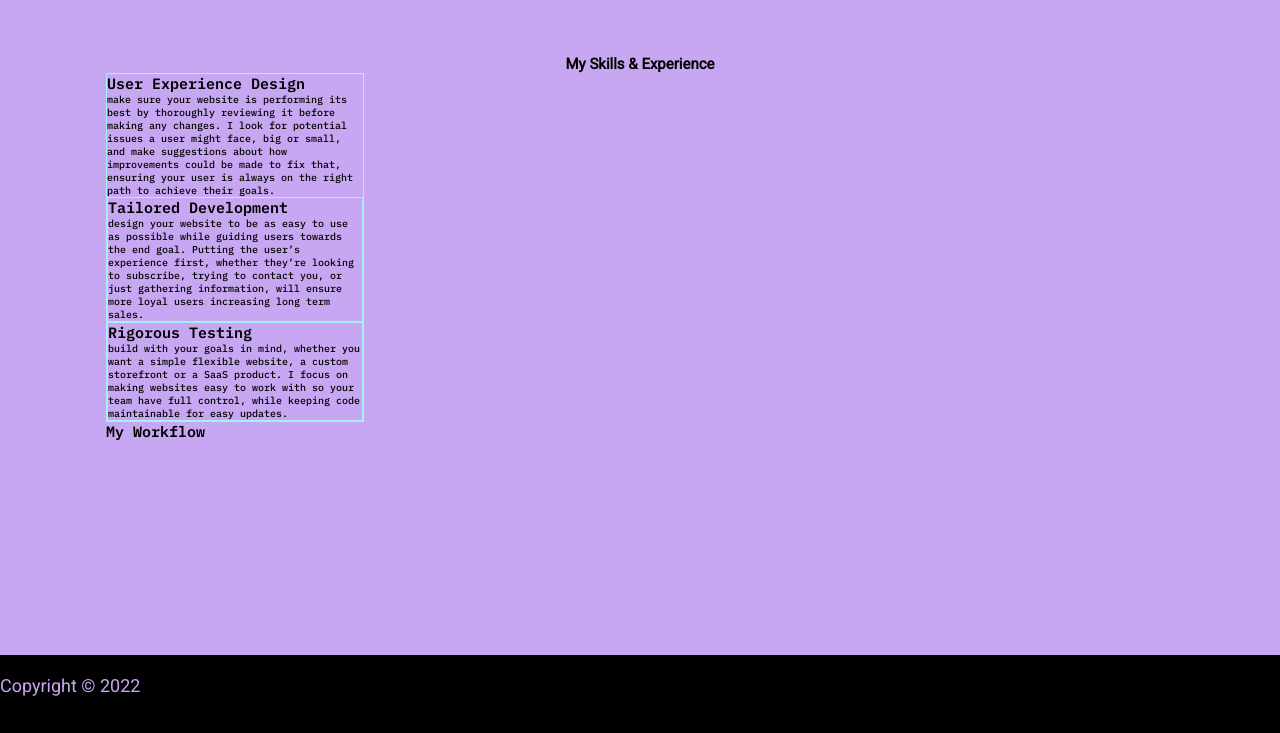
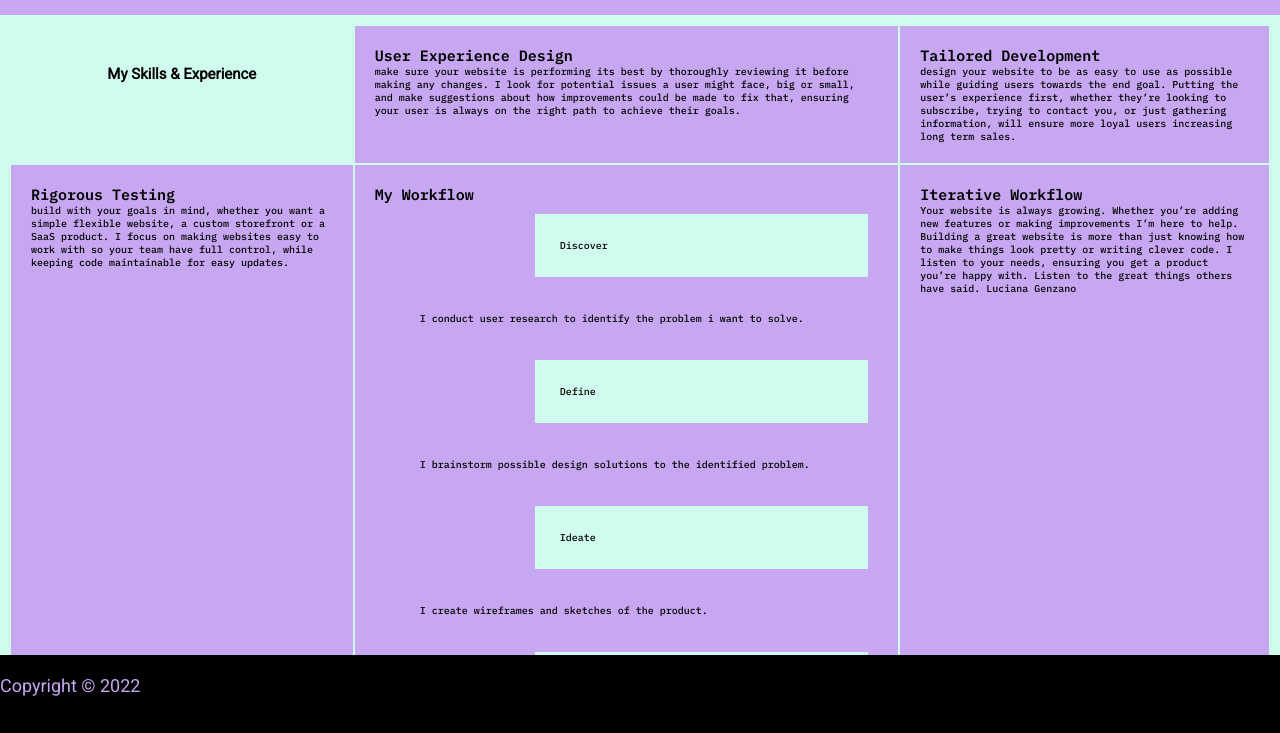
Before and after one commit to LucianaGenzano/Portfolio-GenzanoLu, a plain HTML site: page assets/secciones/servicios.html in a window 1280 px wide. Shown: the part 65-798 px from the top of the page. Drawn offline with Linux system fonts and the light colour scheme.

Commit message:
arreglandoProyectobase

```diff
--- a/assets/css/index.css
+++ b/assets/css/index.css
@@ -106,7 +106,7 @@ h1 {
     height: 10vh;
     width: 100%;
     bottom: 0px;
-    position: absolute;
+    position: fixed;
     padding-top:20px;
     padding-bottom:50px;
     align-items: center;
@@ -447,22 +447,32 @@ input[type=text], select {
 
 /*pagina servicios*/
 
-.seccionServicios{max-width: 1080px;
-    margin: 0%auto;}
-
+.grid__container {
+    display: grid;
+    grid-template-columns: auto auto auto;
+    background-color:var(--thirdcolor);
+    padding: 10px;
+  }
+  .grid__item {
+    background-color:var(--secondary);
+    border: 1px solid var(--thirdcolor);
+    padding: 20px;
+    font-size: var(--font-secondary)
+    text-align: center;
+  }
   ol { list-style-type: none;
 
-    background: #c7a7f1;
+    background: var(--secondary);
     padding: 10px;
-    margin-top: 550px;
+    grid-row: 2;
+    grid-column: 1;
+
   }
   ol li {
-    background: #a3f0f6;
+    background: var(--thirdcolor);
     color: #000000;
     padding: 25px;
     margin-left: 150px;
   }
-  .workFlow{ box-sizing: border-box;
-width: 500px;
-}
+
   .pWorkflow{padding: 35px;}
--- a/assets/secciones/servicios.html
+++ b/assets/secciones/servicios.html
@@ -25,21 +25,21 @@
       </ul>
     </nav>
   </header>
-  <section class="seccionServicios">
-  <div class="container">
+  <section class="grid__container">
+  <div class="column">
     <h1>My Skills & Experience
     </h1>
   </div>
-  <div class="responsive">
-    <div class="gallery">
+
+    <div class="grid__item">
       <h2> User Experience Design</h2>
               <p> make sure your website is performing its best by thoroughly reviewing it before making any changes. I
                 look
                 for potential issues a user might face, big or small, and make suggestions about how improvements could
                 be
                 made to fix that, ensuring your user is always on the right path to achieve their goals.</p>
-
-    <div class="gallery">
+    </div>
+    <div class="grid__item">
       <h2 > Tailored Development</h2>
               <p> design your website to be as easy to use as possible while guiding users towards the end goal. Putting
                 the
@@ -47,14 +47,13 @@
                 information, will ensure more loyal users increasing long term sales.</p>
     </div>
 
-    <div class="gallery">
+    <div class="grid__item">
       <h2 >Rigorous Testing</h2>
       <p>build with your goals in mind, whether you want a simple flexible website, a custom storefront or a
         SaaS
         product. I focus on making websites easy to work with so your team have full control, while keeping code
         maintainable for easy updates.</p>
     </div>
-  </div>
 
 
 
@@ -64,6 +63,7 @@
 
 
 
+      <section class="grid__item">
         <div class=" workFlow">
           <ul class="workFlow__lista">
             <li class="workFlow__item">
@@ -83,9 +83,10 @@
             </li>
           </ul>
         </div>
+      </section>
 
 
-      <div >
+      <div class="grid__item">
 
         <h2>Iterative Workflow</h2>
         <p>Your website is always growing. Whether you’re adding new features or making improvements
@@ -99,10 +100,10 @@
 
     </div>
   </section>
-
-
   <footer class="footer">
     Copyright &copy; 2022
   </footer>
+
+
   </body>
 </html>
```
Also changed, not shown: assets/secciones/contact.html (+7 -42 lines).
